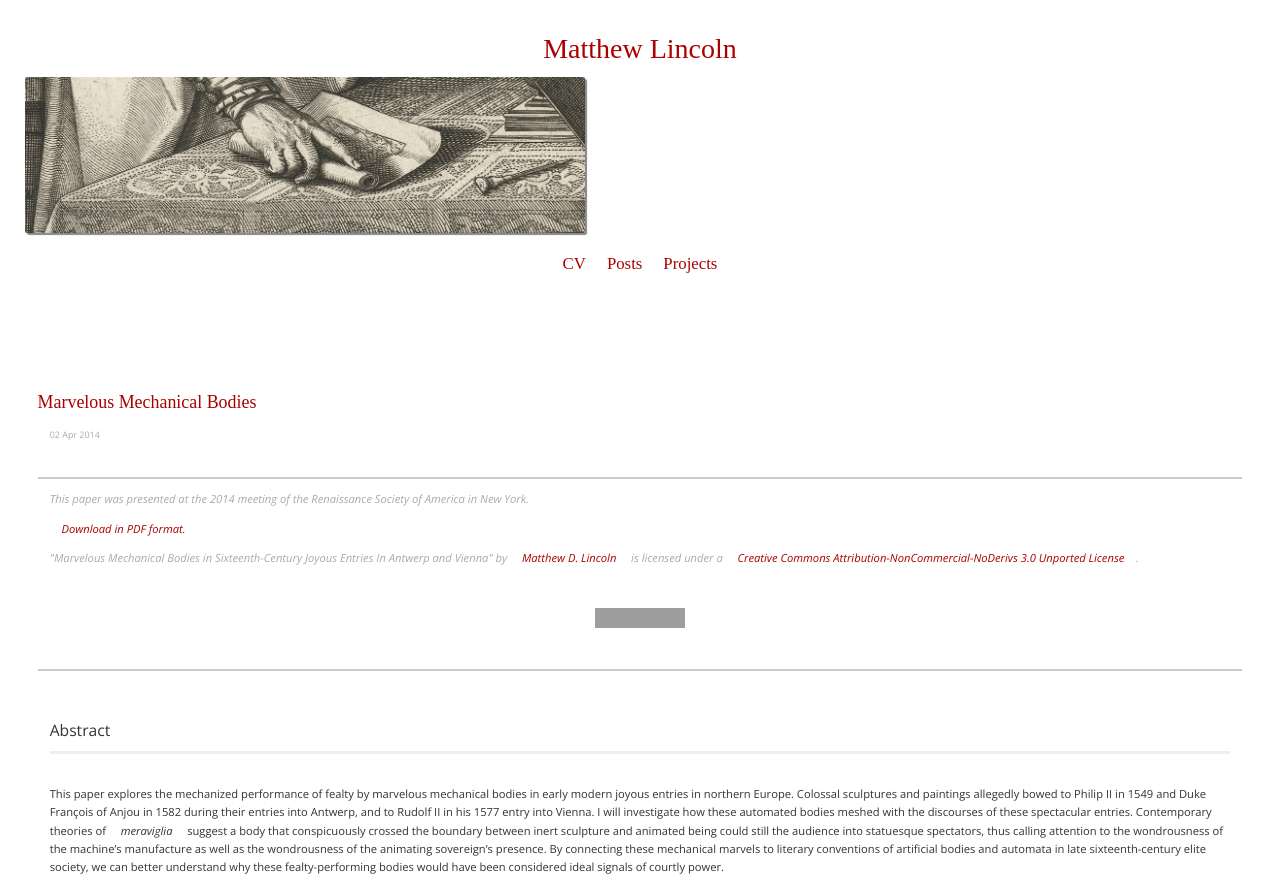
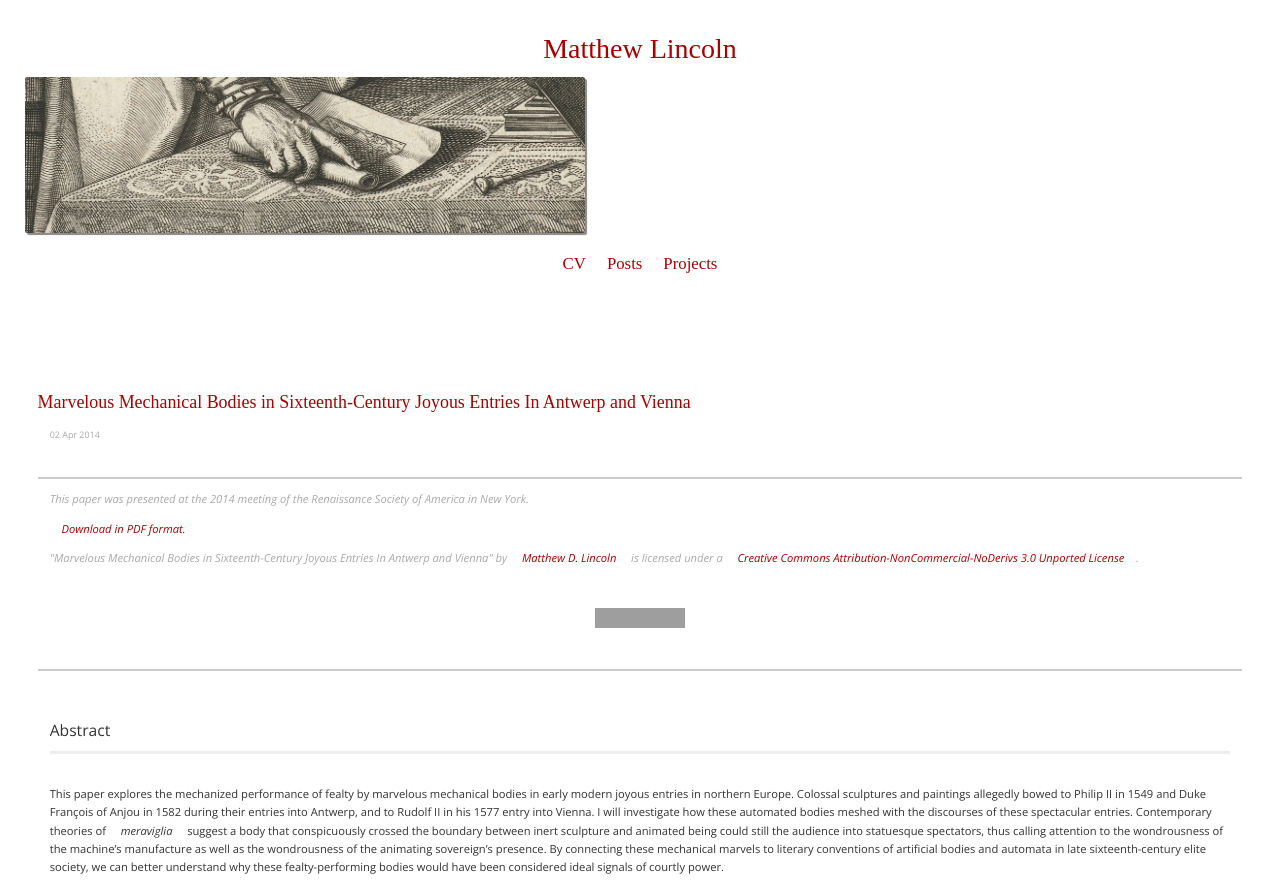
Before and after one commit to mdlincoln/mdlincoln.github.io, a Jekyll site: the page built from _posts/2014-04-02-marvelous-mechanical-bodies.md, in a window 1280 px wide and 900 px high, cut to the strip 0-884 px from the top of the window. Built offline with Jekyll 4.4.1, drawn with Linux system fonts in a browser that asks for light colours; some web fonts are replaced; comment, search, counter and statistics services are not loaded; grey boxes are pictures that could not be loaded.

Commit message:
Use full title

```diff
--- a/_data/projects.yaml
+++ b/_data/projects.yaml
@@ -1,4 +1,4 @@
-- title: "Marvelous Mechanical Bodies"
+- title: "Marvelous Mechanical Bodies in Sixteenth-Century Joyous Entries In Antwerp and Vienna"
   url: /2014/04/02/marvelous-mechanical-bodies.html
   snippet: "Presented at the 2014 Renaissance Society of America conferece, this paper explores the mechanized performance of fealty by marvelous mechanical bodies in early modern joyous entries in northern Europe."
   avatar: "/assets/images-display/mechanical_bodies_avatar.jpg"
--- a/_posts/2014-04-02-marvelous-mechanical-bodies.md
+++ b/_posts/2014-04-02-marvelous-mechanical-bodies.md
@@ -1,7 +1,7 @@
 ---
 layout: post
 comments: true
-title: "Marvelous Mechanical Bodies"
+title: "Marvelous Mechanical Bodies in Sixteenth-Century Joyous Entries In Antwerp and Vienna"
 date: 2014-04-02 17:28
 tags:
 - Art History
```
